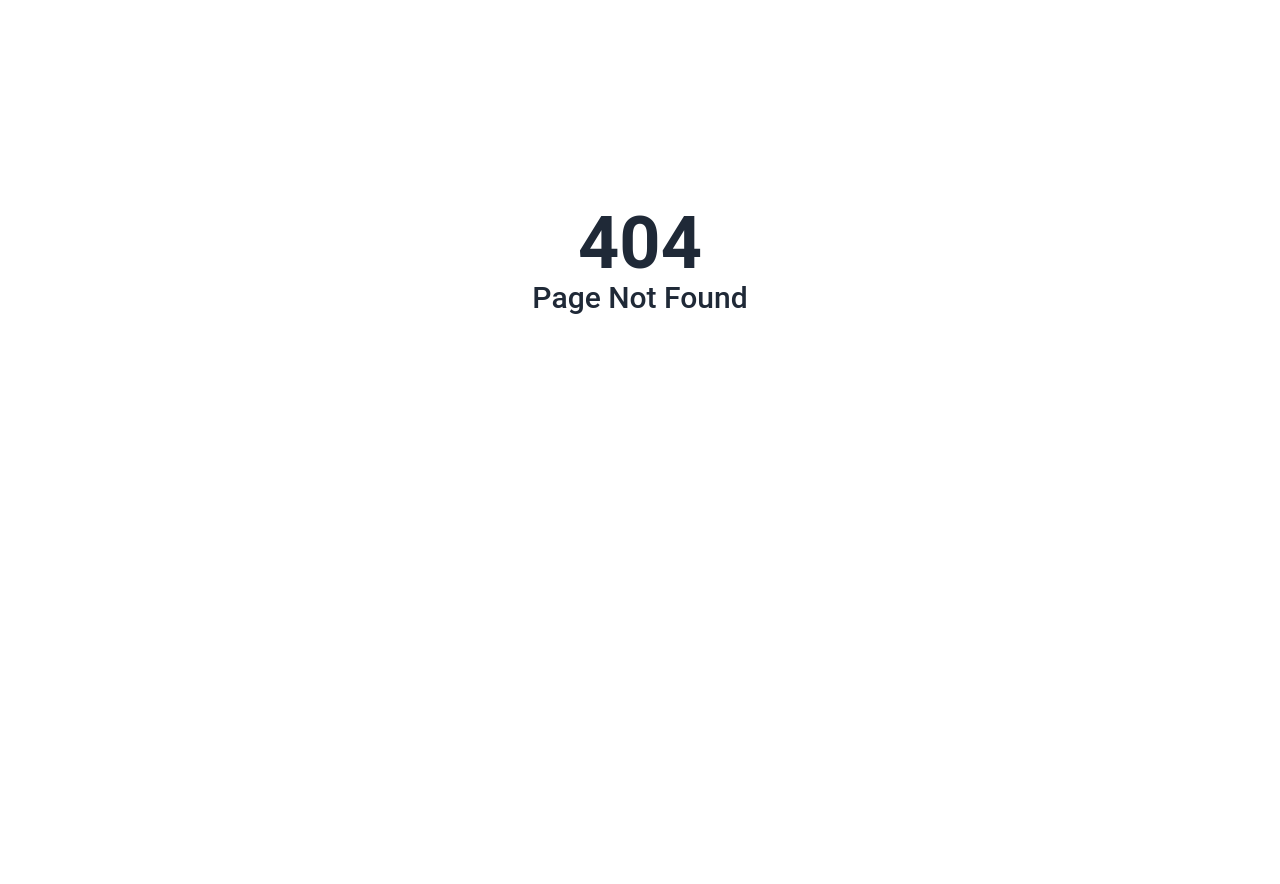
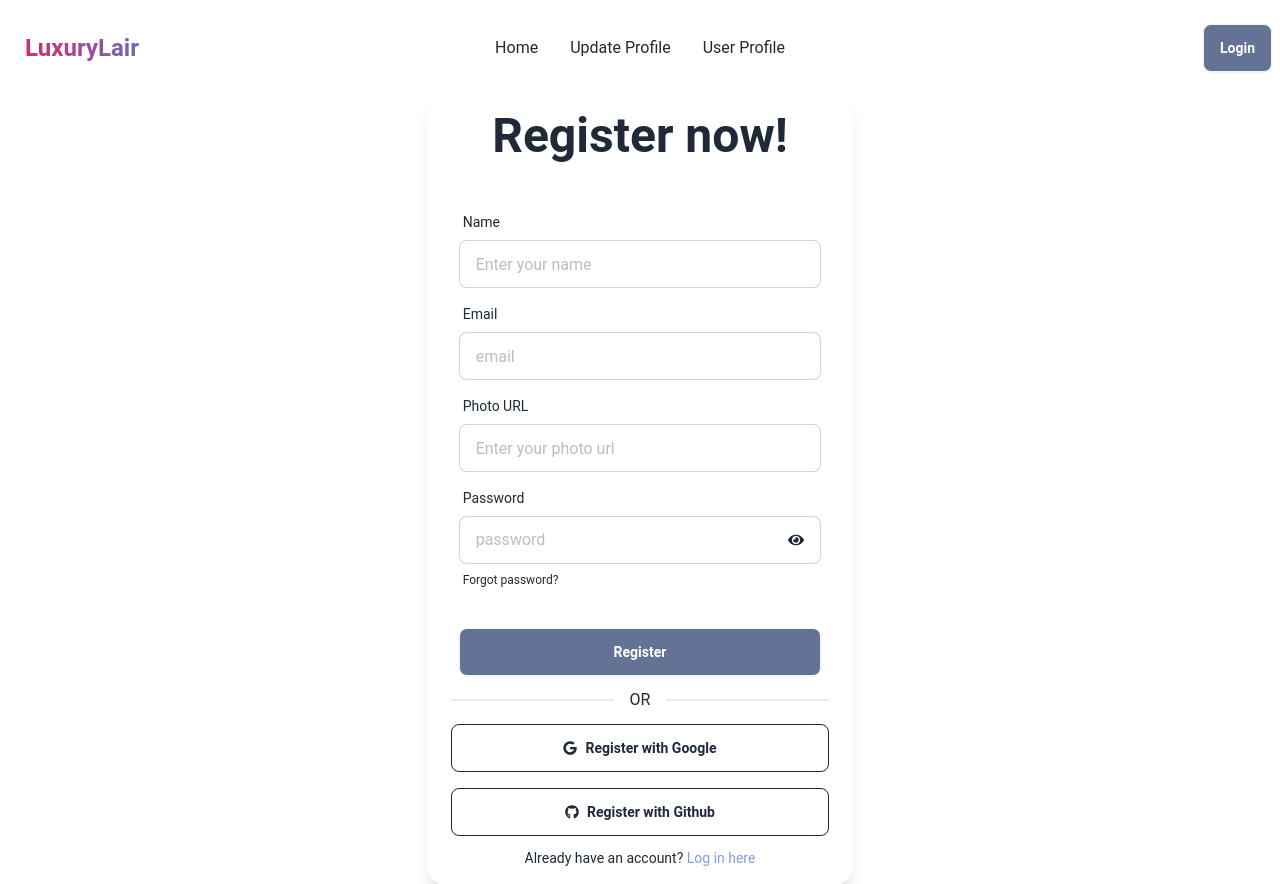
Before and after one commit to Nujat-Zaman-Chowdhury/Real-Estate, a React (Vite) app: page /register in a window 1280 px wide. Before the commit this address had no page. Before the commit the page ends 800 px from the top, so only its background shows below. Built offline with nearby package versions, Linux system fonts and the light colour scheme.

Commit message:
added login and register

```diff
--- a/package.json
+++ b/package.json
@@ -11,10 +11,13 @@
   },
   "dependencies": {
     "@material-tailwind/react": "^2.1.9",
+    "firebase": "^10.10.0",
     "localforage": "^1.10.0",
     "match-sorter": "^6.3.4",
     "react": "^18.2.0",
     "react-dom": "^18.2.0",
+    "react-hook-form": "^7.51.2",
+    "react-icons": "^5.0.1",
     "react-router-dom": "^6.22.3",
     "sort-by": "^1.2.0",
     "swiper": "^11.1.0"
--- /dev/null
+++ b/src/AuthProvider/AuthProvider.jsx
@@ -0,0 +1,33 @@
+import { createUserWithEmailAndPassword, signInWithEmailAndPassword } from "firebase/auth";
+import { createContext, useState } from "react";
+import auth from "../firebase/firebase.config";
+
+export const AuthContext = createContext(null)
+
+const AuthProvider = ({children}) => {
+    const [user,setUser] = useState(null);
+
+    //create user
+    const createUser = (email,password)=>{
+      return  createUserWithEmailAndPassword(auth, email, password);
+    }
+
+    //signin user
+
+    const signInUser = (email,password)=>{
+       return signInWithEmailAndPassword(auth,email,password)
+    }
+
+    const authInfo = {
+        user,
+        createUser,
+        signInUser
+    }
+    return (
+        <AuthContext.Provider value={authInfo}>
+            {children}
+        </AuthContext.Provider>
+    );
+};
+
+export default AuthProvider;
--- a/src/Routes/Routes.jsx
+++ b/src/Routes/Routes.jsx
@@ -3,6 +3,7 @@
 import Home from "../pages/Home/Home";
 import NotFound from "../components/NotFound/NotFound";
 import Login from "../pages/Login/Login";
+import Register from "../pages/Register/Register";
 
 export const router = createBrowserRouter([
     {
@@ -18,6 +19,10 @@
             {
                 path:'/login',
                 element:<Login></Login>
+            },
+            {
+                path:'/register',
+                element:<Register></Register>
             }
         ]
     }
--- /dev/null
+++ b/src/firebase/firebase.config.js
@@ -0,0 +1,20 @@
+// Import the functions you need from the SDKs you need
+import { initializeApp } from "firebase/app";
+import { getAuth } from "firebase/auth";
+// TODO: Add SDKs for Firebase products that you want to use
+// https://firebase.google.com/docs/web/setup#available-libraries
+
+// Your web app's Firebase configuration
+const firebaseConfig = {
+  apiKey: "AIzaSyBWotDUAjJc56vxMlhZi2TEuXQhv8iMkEk",
+  authDomain: "assignment-9-real-estate.firebaseapp.com",
+  projectId: "assignment-9-real-estate",
+  storageBucket: "assignment-9-real-estate.appspot.com",
+  messagingSenderId: "1088271964760",
+  appId: "1:1088271964760:web:b2ca51d2d31aaf13ec482d"
+};
+
+// Initialize Firebase
+const app = initializeApp(firebaseConfig);
+const auth = getAuth(app);
+export default auth;
--- a/src/main.jsx
+++ b/src/main.jsx
@@ -3,9 +3,12 @@
 import './index.css'
 import { RouterProvider } from 'react-router-dom'
 import { router } from './Routes/Routes.jsx'
+import AuthProvider from './AuthProvider/AuthProvider.jsx'
 
 ReactDOM.createRoot(document.getElementById('root')).render(
   <React.StrictMode>
+    <AuthProvider>
     <RouterProvider router={router}></RouterProvider>
+    </AuthProvider>
   </React.StrictMode>,
 )
--- a/src/pages/Login/Login.jsx
+++ b/src/pages/Login/Login.jsx
@@ -1,10 +1,92 @@
+import { Link } from "react-router-dom";
+import { FaEye, FaEyeSlash, FaGoogle } from "react-icons/fa";
+import { FaGithub } from "react-icons/fa";
+import { useContext, useState } from "react";
+import { useForm } from "react-hook-form"
+import { AuthContext } from "../../AuthProvider/AuthProvider";
 
 
 const Login = () => {
+    const [showPassword , setShowPassword] = useState(false)
+    const {signInUser}= useContext(AuthContext)
+
+    const {
+        register,
+        handleSubmit,
+
+        formState: { errors },
+      } = useForm()
+      const onSubmit = (data) => {
+        const {email,password} = data;
+        console.log(email,password);
+
+        signInUser(email,password)
+        .then(result=>{
+            console.log(result.user)
+        })
+        .catch(error=>{
+            console.log(error)
+        })
+
+      }
     return (
-        <div>
+        <div className="hero w-1/3 mx-auto">
+  <div className=" w-full flex-col lg:flex-row-reverse">
 
+    <div className="card shrink-0 py-4 shadow-lg bg-base-100">
+    <div className="text-center">
+      <h1 className="text-5xl font-bold mb-3 ">Login now!</h1>
+
+    </div>
+      <form className="card-body pb-0" onSubmit={handleSubmit(onSubmit)}>
+        <div className="form-control">
+          <label className="label">
+            <span className="label-text">Email</span>
+          </label>
+          <input type="email" placeholder="email"
+          {...register("email", { required: true })}
+           className="input input-bordered w-full"  />
+           {errors.email && <span className="text-red-500 py-2">This field is required</span>}
         </div>
+        <div className="form-control">
+          <label className="label">
+            <span className="label-text">Password</span>
+          </label>
+          <div className="input input-bordered w-full flex items-center justify-between">
+          <input
+          type={showPassword? "text" : "password"}
+          {...register("password", { required: true })}
+          placeholder="password"  />
+          {errors.password && <span className="text-red-500 py-2">This field is required</span>}
+          <span onClick={()=>setShowPassword(!showPassword)} className="cursor-pointer">
+            {showPassword? <FaEyeSlash></FaEyeSlash> : <FaEye></FaEye>}</span>
+          </div>
+          <label className="label">
+            <a href="#" className="label-text-alt link link-hover">Forgot password?</a>
+          </label>
+        </div>
+
+        <div className="form-control">
+          <button className="btn bg-[#647295] w-full text-white">Login</button>
+        </div>
+
+
+      </form>
+
+        <div className="px-8">
+        <div className="divider divider-default">OR</div>
+        <div className="flex flex-col gap-4 justify-center items-center mt-2">
+        <button className="btn btn-outline w-full"><FaGoogle />Login with Google</button>
+        <button className="btn btn-outline w-full"><FaGithub />Login with Github</button>
+        </div>
+        </div>
+        <p className="text-sm text-center dark:text-gray-600 mt-3">Do not have account?
+		<Link to="/register" className="focus:underline hover:underline text-[#9F496E]"> Sign up here</Link>
+	</p>
+    </div>
+
+  </div>
+</div>
     );
 };
 
--- /dev/null
+++ b/src/pages/Register/Register.jsx
@@ -0,0 +1,108 @@
+import { Link } from "react-router-dom";
+import { FaGoogle,FaEye, FaEyeSlash } from "react-icons/fa";
+import { FaGithub } from "react-icons/fa";
+import { useContext, useState } from "react";
+import { useForm } from "react-hook-form"
+import { AuthContext } from "../../AuthProvider/AuthProvider";
+
+const Register = () => {
+    const [showPassword , setShowPassword] = useState(false)
+    const {createUser} = useContext(AuthContext)
+    const {
+        register,
+        handleSubmit,
+
+        formState: { errors },
+      } = useForm()
+      const onSubmit = (data) => {
+        const {email,password,name,photo} = data;
+        console.log(email,password,name,photo);
+
+        createUser(email,password)
+        .then(result=>{
+            console.log(result.user);
+        })
+        .catch(error=>{
+            console.log(error)
+        })
+      }
+
+    return (
+        <div className="hero w-1/3 mx-auto">
+        <div className=" w-full flex-col lg:flex-row-reverse">
+
+          <div className="card shrink-0 py-4 shadow-lg bg-base-100">
+          <div className="text-center">
+            <h1 className="text-5xl font-bold mb-3">Register now!</h1>
+
+          </div>
+            <form className="card-body pb-0 font-roboto" onSubmit={handleSubmit(onSubmit)}>
+            <div className="form-control">
+                <label className="label">
+                  <span className="label-text">Name</span>
+                </label>
+                <input type="text" placeholder="Enter your name" className="input input-bordered w-full"
+                {...register("name", { required: true })}
+                />
+                {errors.name && <span className="text-red-500 py-2">This field is required</span>}
+              </div>
+              <div className="form-control">
+                <label className="label">
+                  <span className="label-text  ">Email</span>
+                </label>
+                <input type="email" placeholder="email" className="input input-bordered w-full"
+                {...register("email", { required: true })}
+                />
+                {errors.email && <span className="text-red-500 py-2">This field is required</span>}
+              </div>
+              <div className="form-control">
+                <label className="label">
+                  <span className="label-text  ">Photo URL</span>
+                </label>
+                <input type="text" placeholder="Enter your photo url" className="input input-bordered w-full"
+                {...register("photo")}
+                />
+              </div>
+              <div className="form-control">
+          <label className="label">
+            <span className="label-text  ">Password</span>
+          </label>
+          <div className="input input-bordered w-full flex items-center justify-between">
+          <input
+          type={showPassword? "text" : "password"}
+          placeholder="password"
+          {...register("password", { required: true })}
+           />
+           {errors.password && <span className="text-red-500 py-2">This field is required</span>}
+          <span onClick={()=>setShowPassword(!showPassword)} className="cursor-pointer">
+            {showPassword? <FaEyeSlash></FaEyeSlash> : <FaEye></FaEye>}</span>
+          </div>
+          <label className="label">
+            <a href="#" className="label-text-alt link link-hover font-roboto">Forgot password?</a>
+          </label>
+        </div>
+
+              <div className="form-control mt-6">
+                <button className="btn bg-[#647295] w-full text-white ">Register</button>
+              </div>
+
+
+            </form>
+
+              <div className="px-6">
+              <div className="divider divider-default">OR</div>
+              <div className="flex flex-col gap-4 justify-center items-center">
+              <button className="btn btn-outline w-full"><FaGoogle />Register with Google</button>
+              <button className="btn btn-outline w-full"><FaGithub />Register with Github</button>
+              </div>
+              </div>
+              <p className="text-sm text-center dark:text-gray-600 mt-3">Already have an account?
+               <Link to="/Login" className="focus:underline hover:underline text-[#849ddd]"> Log in here</Link>
+          </p>
+          </div>
+        </div>
+      </div>
+    );
+};
+
+export default Register;
```
Also changed, not shown: 2 other files (tests, documents, lock files or other folders).
